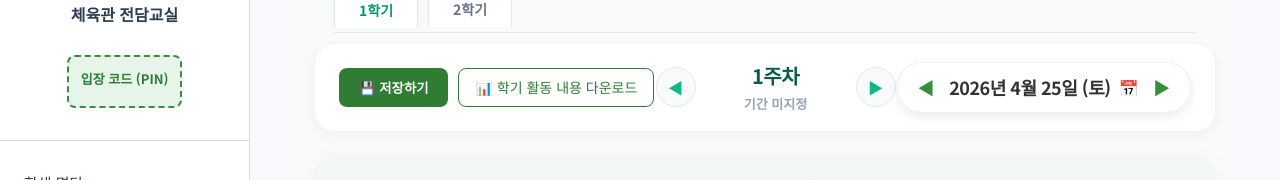
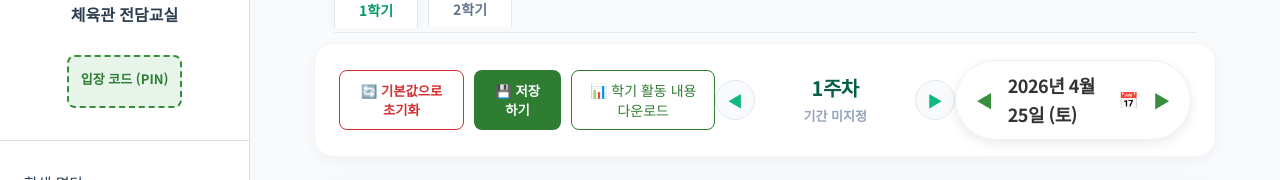
Before and after one commit to KOOthcr/Specialist-Note-for-CLASS, a React (Vite) app in the folder client/: page /main/progress/check in a window 1280 px wide. Shown: the part 153-333 px from the top of the page. Built offline with nearby package versions, Linux system fonts and the light colour scheme; no server answers; the database is empty; sample sign-in values are in the browser's storage; a web font is replaced by a local one.

Commit message:
Add reset button to progress check page

```diff
--- a/client/src/pages/ProgressCheckPage.css
+++ b/client/src/pages/ProgressCheckPage.css
@@ -333,6 +333,25 @@
   margin-bottom: -1px;
 }
 
+.btn-outline-red {
+  background: white;
+  border: 1px solid #d32f2f;
+  color: #d32f2f;
+  font-weight: 700;
+  padding: 10px 20px;
+  border-radius: 8px;
+  cursor: pointer;
+  transition: all 0.2s;
+  display: flex;
+  align-items: center;
+  gap: 6px;
+}
+
+.btn-outline-red:hover {
+  background-color: #fdeaea;
+  transform: translateY(-1px);
+}
+
 @media print {
   .no-print { display: none !important; }
   .progress-check-container { padding: 0; }
--- a/client/src/pages/ProgressCheckPage.jsx
+++ b/client/src/pages/ProgressCheckPage.jsx
@@ -11,7 +11,7 @@ import './ProgressCheckPage.css';
 
 
 function ProgressCheckPage() {
-  const { showAlert } = useModal();
+  const { showAlert, showConfirm } = useModal();
   const [currentUser, setCurrentUser] = useState(null);
   const [groups, setGroups] = useState([]);
   const [selectedGroupId, setSelectedGroupId] = useState(null);
@@ -443,6 +443,37 @@ function ProgressCheckPage() {
     setTableData(newData);
   };
 
+  // --- 데이터 초기화 기능 추가 ---
+  const handleResetToDefault = () => {
+    if (!currentUser || !selectedGroupId) return;
+
+    showConfirm('현재 반의 모든 진도 오프셋과 오늘의 기록을 삭제하고 초기화하시겠습니까?\n(진도 차시가 계획표 기준으로 복구됩니다.)', async () => {
+      setIsLoading(true);
+      try {
+        const uid = currentUser.uid;
+        // 1. 오프셋 초기화 (해당 그룹 전체)
+        await setDoc(doc(db, 'users', uid, 'offsets', selectedGroupId), {});
+        setOffsets({});
+
+        // 2. 오늘 기록 삭제 (records만 빈 객체로 업데이트)
+        const docId = `${currentDate}_${selectedGroupId}`;
+        await setDoc(doc(db, 'users', uid, 'progress_check', docId), {
+          records: {},
+          updatedAt: new Date().toISOString()
+        }, { merge: false });
+
+        // 3. 다시 불러오기
+        await fetchProgressData();
+        showAlert('데이터가 기본값으로 초기화되었습니다.', '초기화 완료');
+      } catch (e) {
+        console.error('Reset error:', e);
+        showAlert('초기화 중 오류가 발생했습니다.', '오류');
+      } finally {
+        setIsLoading(false);
+      }
+    }, '기본값으로 초기화');
+  };
+
   // --- 핵심 개선: 방문하지 않은 날짜까지 포함하여 엑셀 생성 ---
   const handleExportExcel = async () => {
     if (!currentUser || !selectedGroupId) return;
@@ -566,6 +597,7 @@ function ProgressCheckPage() {
       </div>
       <div className="check-header-premium no-print">
         <div className="header-left-area" style={{ display: 'flex', gap: '10px' }}>
+          <button className="btn-outline-red" onClick={handleResetToDefault}>🔄 기본값으로 초기화</button>
           <button className="btn-save-premium" onClick={handleSave} style={{ background: '#2e7d32', color: 'white', fontWeight: 'bold', padding: '10px 20px', borderRadius: '8px', border: 'none', cursor: 'pointer' }}>💾 저장하기</button>
           <button className="btn-outline-green" onClick={handleExportExcel} style={{ border: '1px solid #2e7d32', color: '#2e7d32' }}>📊 학기 활동 내용 다운로드</button>
         </div>
```
